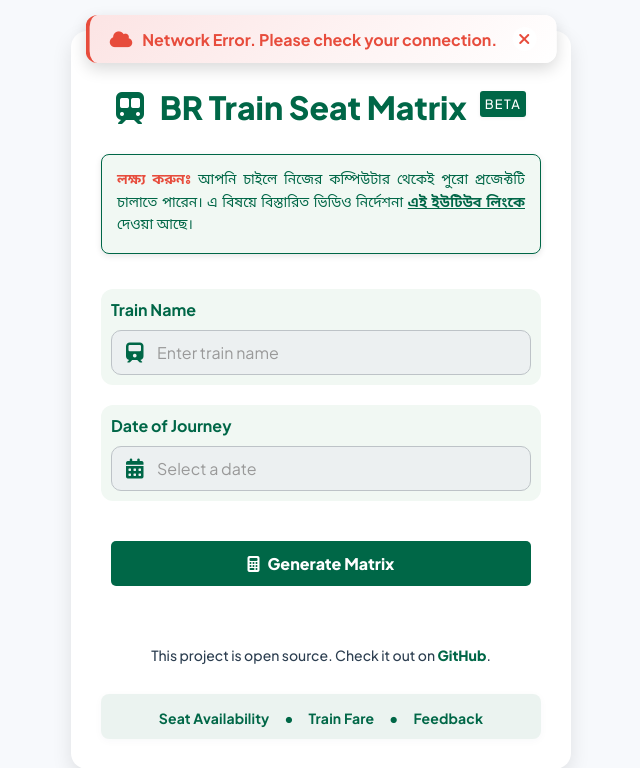
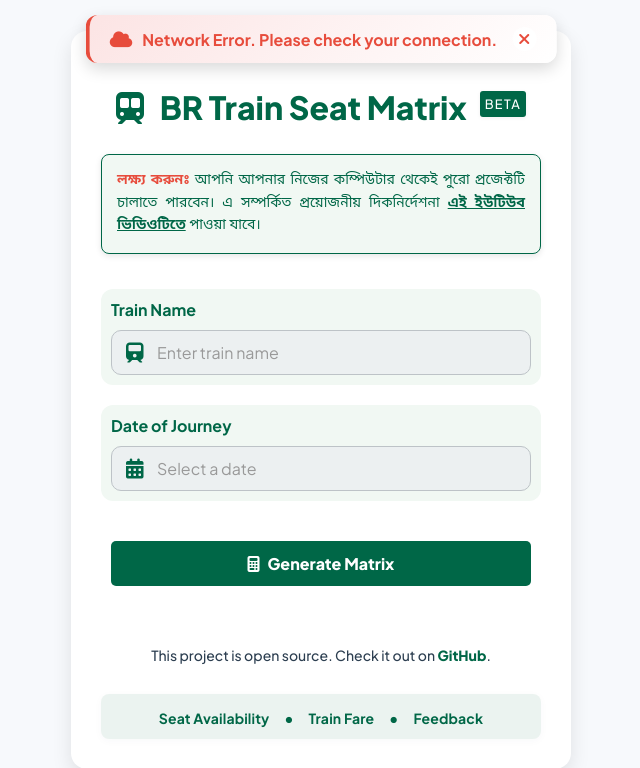
Before and after one commit to nishatrhythm/Bangladesh-Railway-Train-Seat-Matrix-Web-Application, a Flask app: page / in a window 1280 px wide. Shown: the top 768 px of the page, without its empty margins (319-959 px from the left). Run offline with Flask 3, Linux system fonts and the light colour scheme.

Commit message:
Updated notice language

```diff
--- a/templates/index.html
+++ b/templates/index.html
@@ -55,7 +55,7 @@
 
         {% if CONFIG and CONFIG.queue_enabled %}
         <p class="note bengali">
-            <span class="note-bold highlight">লক্ষ্য করুনঃ </span> আপনি চাইলে নিজের কম্পিউটার থেকেই পুরো প্রজেক্টটি চালাতে পারেন। এ বিষয়ে বিস্তারিত ভিডিও নির্দেশনা <a href="https://youtu.be/zG55QW73N0c" target="_blank">এই ইউটিউব লিংকে</a> দেওয়া আছে।
+            <span class="note-bold highlight">লক্ষ্য করুনঃ </span> আপনি আপনার নিজের কম্পিউটার থেকেই পুরো প্রজেক্টটি চালাতে পারবেন। এ সম্পর্কিত প্রয়োজনীয় দিকনির্দেশনা <a href="https://youtu.be/zG55QW73N0c" target="_blank">এই ইউটিউব ভিডিওটিতে</a> পাওয়া যাবে।
         </p><br>
         {% endif %}
 
```
